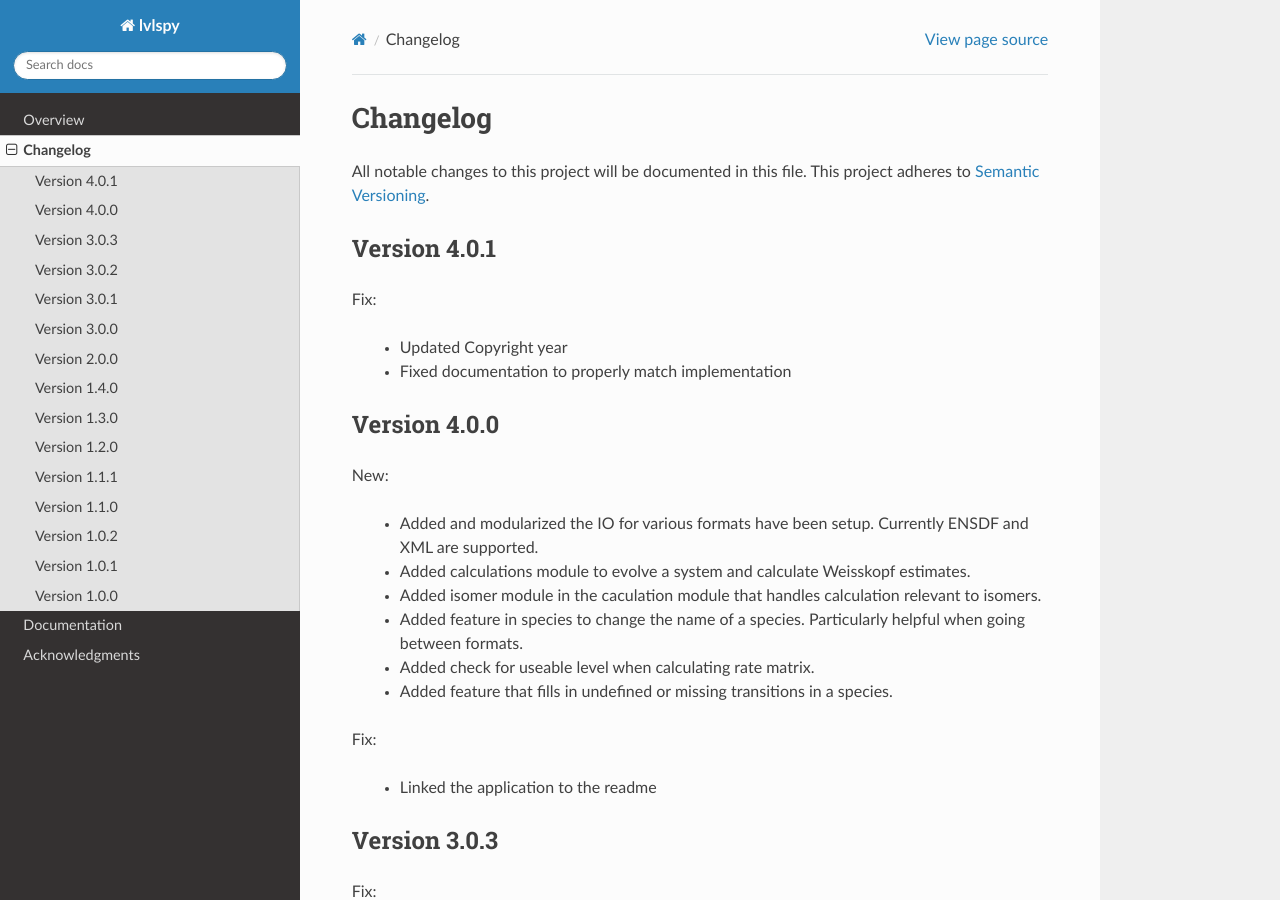
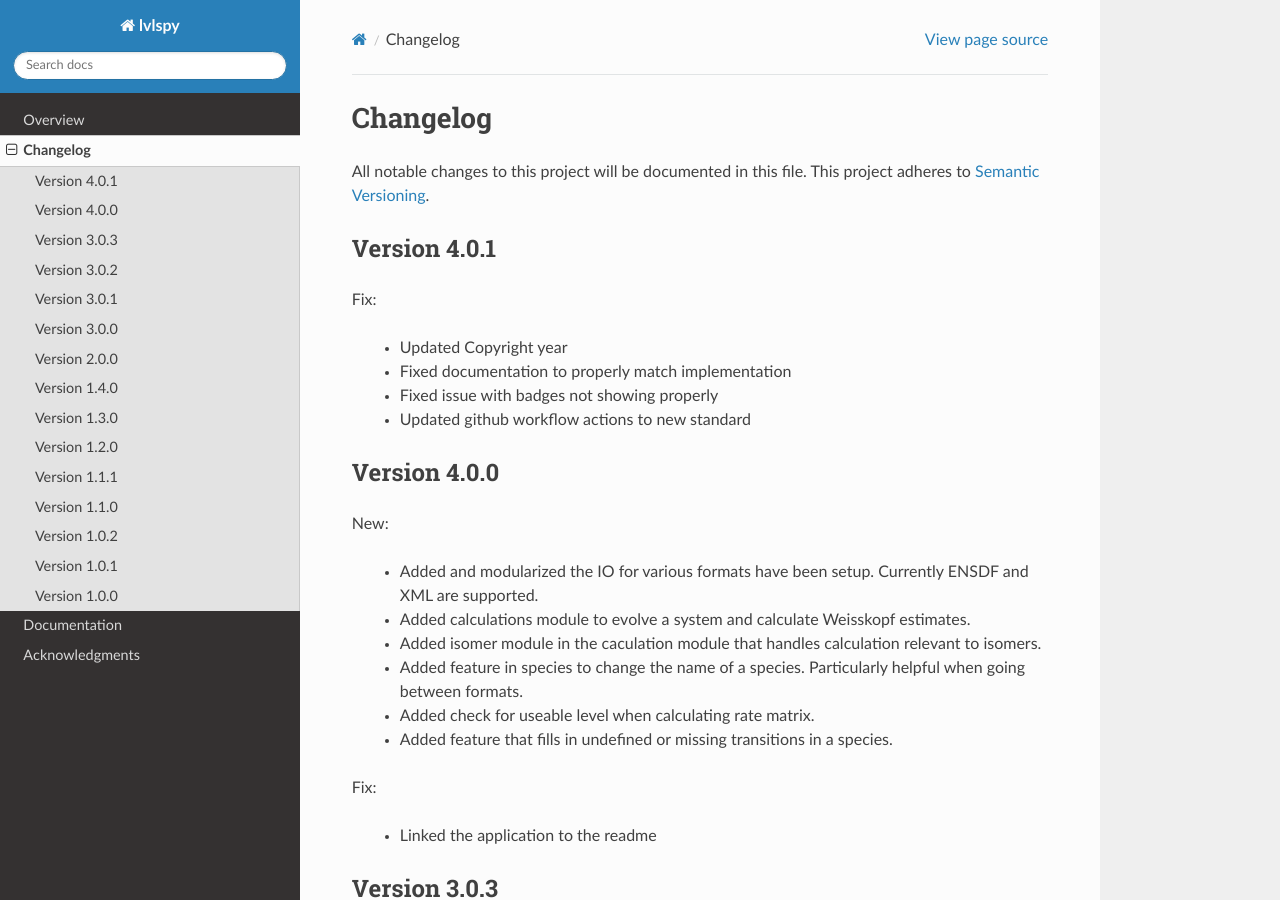
Before and after one commit to jaadt7/lvlspy, a Sphinx documentation site: the page built from doc/source/changelog.rst, in a window 1280 px wide and 900 px high. Built offline with Sphinx 7.4.7 and the Read the Docs theme 3.1.0, drawn with Linux system fonts in a browser that asks for light colours; some of the changed text lies outside the part shown.

Commit message:
final fixes for python badges, github workflow future proof, documentation fixed, and version bumped to 4.0.1

```diff
--- a/README.rst
+++ b/README.rst
@@ -65,7 +65,6 @@ The project is licensed under the GNU Public License v3 (or later).
 .. |pytest| image:: https://github.com/jaadt7/lvlspy/actions/workflows/test.yml/badge.svg
    :target: https://github.com/jaadt7/lvlspy/actions/workflows/test.yml
    :alt: Pytest
-
 .. |pylint| image:: https://github.com/jaadt7/lvlspy/actions/workflows/lint.yml/badge.svg
    :target: https://github.com/jaadt7/lvlspy/actions/workflows/lint.yml
    :alt: Pylint
--- a/doc/source/changelog.rst
+++ b/doc/source/changelog.rst
@@ -11,6 +11,8 @@ Fix:
 
   * Updated Copyright year
   * Fixed documentation to properly match implementation
+  * Fixed issue with badges not showing properly
+  * Updated github workflow actions to new standard
 
 Version 4.0.0
 -------------
--- a/lvlspy/__about__.py
+++ b/lvlspy/__about__.py
@@ -12,4 +12,4 @@ __title__ = "lvlspy"
 __summary__ = "Python project to work with quantum level system data"
 __version__ = "4.0.1"
 __author__ = "Clemson University"
-__copyright__ = "Clemson University, 2022-2025"
+__copyright__ = "Clemson University, 2022-2026"
```
Also changed, not shown: 4 other files.
